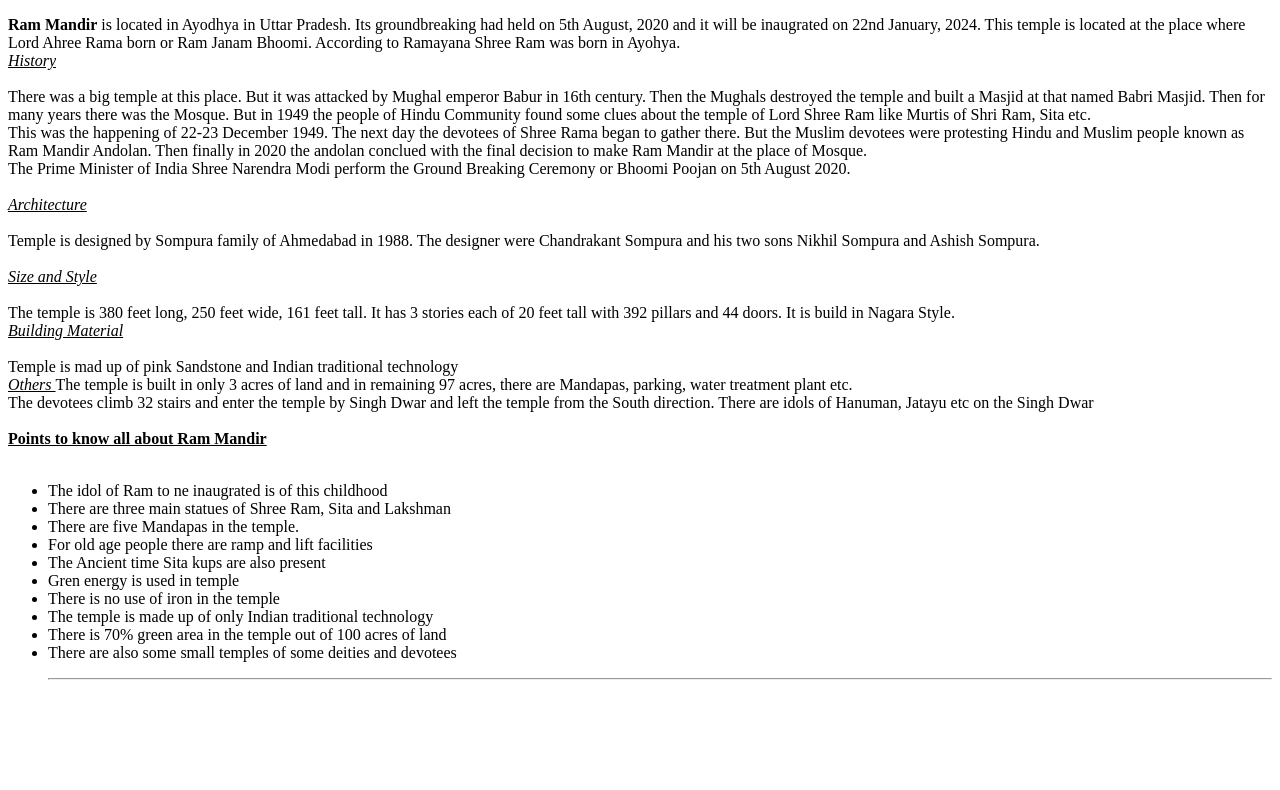
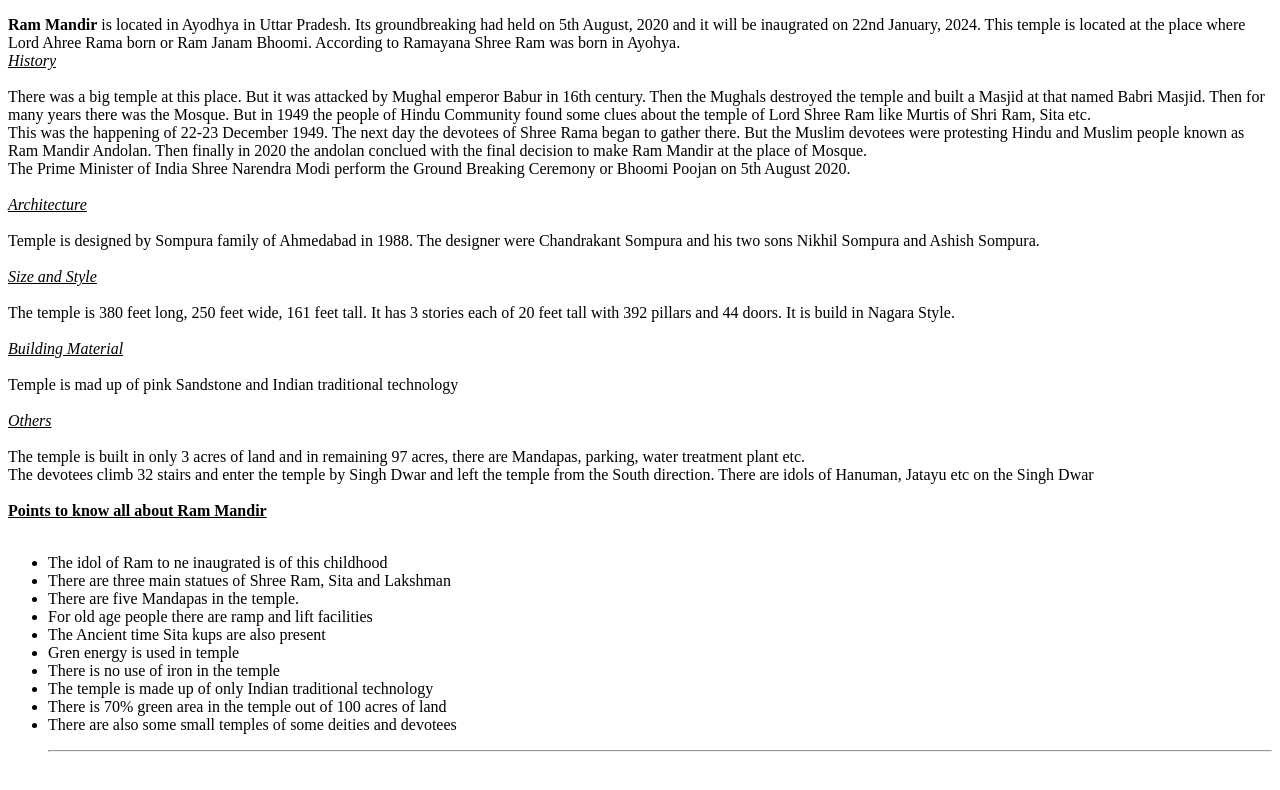
Before and after one commit to yashrao11/jaishreeram, a plain HTML site: page index.html in a window 1280 px wide. Drawn offline with Linux system fonts and the light colour scheme.

Commit message:
Add files via upload

```diff
--- a/index.html
+++ b/index.html
@@ -20,8 +20,8 @@
     Poojan on 5th August 2020. <br><br><u><i>Architecture</i></u><br><br> Temple is designed by Sompura family of Ahmedabad in 1988.
     The designer were Chandrakant Sompura and his two sons Nikhil Sompura and Ashish Sompura. <br><br><u><i> Size and Style</i>
     </u><br><br> The temple is 380 feet long, 250 feet wide, 161 feet tall. It has 3 stories each of 20 feet tall with 392 pillars
-    and 44 doors. It is build in Nagara Style. <br><u><i> Building Material </i></u><br><br> Temple is mad up of pink Sandstone
-    and Indian traditional technology <br> <u><i> Others </i></u> The temple is built in only 3 acres of land and in remaining 97 acres,
+    and 44 doors. It is build in Nagara Style. <br><br><u><i> Building Material </i></u><br><br> Temple is mad up of pink Sandstone
+    and Indian traditional technology <br><br> <u><i> Others </i></u><br><br> The temple is built in only 3 acres of land and in remaining 97 acres,
     there are Mandapas, parking, water treatment plant etc. <br> The devotees climb 32 stairs and enter the temple by Singh Dwar
     and left the temple from the South direction. There are idols of Hanuman, Jatayu etc on the Singh Dwar <br><br>
     <u><b> Points to know all about Ram Mandir </b></u><br><br><ul>
```
